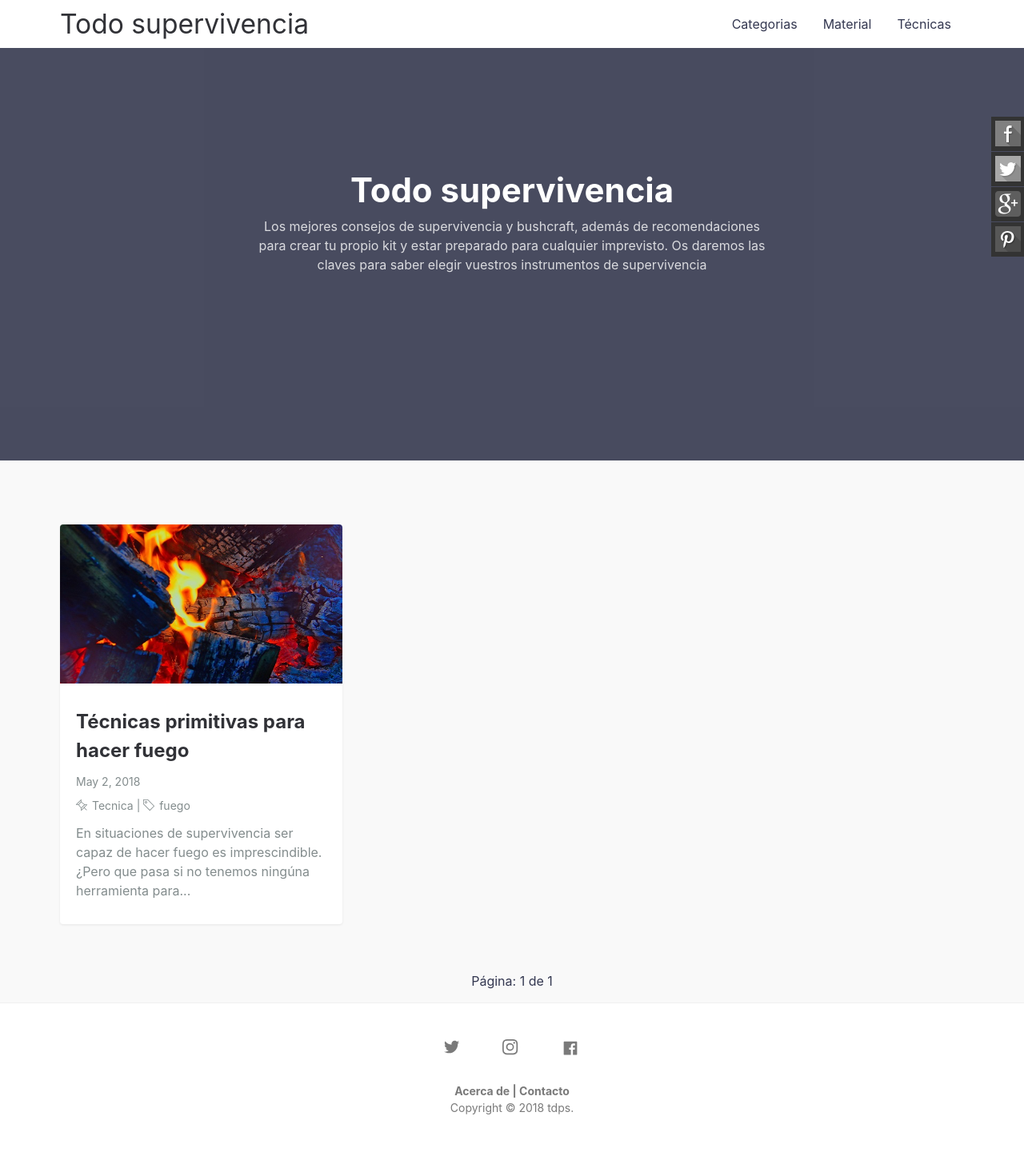
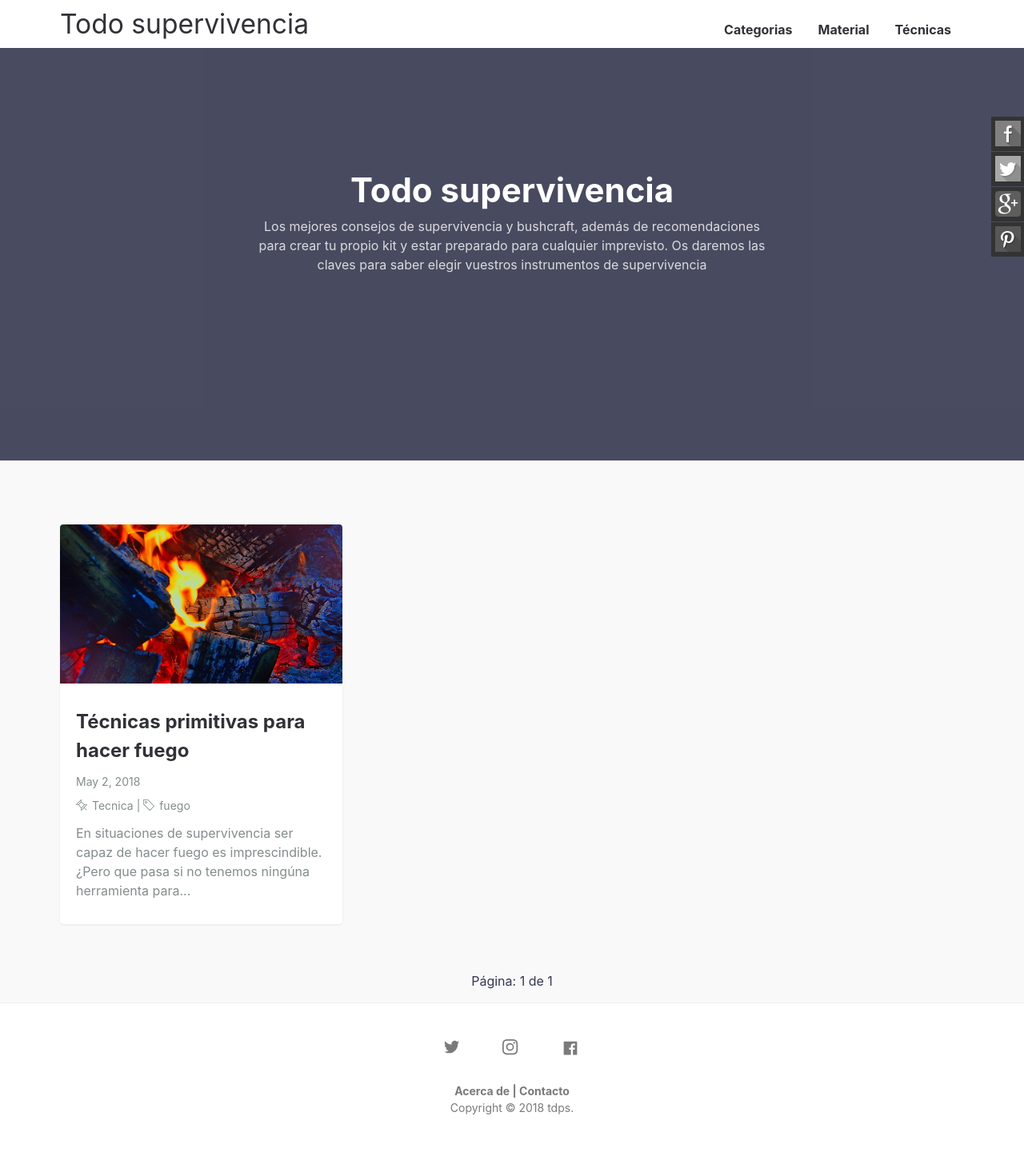
Before and after one commit to todosp/tdps, a Jekyll site: the page built from index.html, in a window 1280 px wide. Shown: the whole page at 80% size. Built offline with Jekyll 4.4.1, drawn with Linux system fonts in a browser that asks for light colours; the list of posts is cut into pages by our own code.

```diff
--- a/_config.yml
+++ b/_config.yml
@@ -1,7 +1,7 @@
 #title: Todo supervivencia # your site title
 author: todosupervivencia_es
 email: todosupervivenciaes@gmail.com # email for form submission, you also have to change it in _js/scripts.js
-#description: Blog de supervivencia y bushcraft. Te enseñaremos las mejores técnicas de supervivencia y el material necesario para construir tu kit de supervivencia para cualquier situación
+description: Blog de supervivencia y bushcraft. Te enseñaremos las mejores técnicas de supervivencia y el material necesario para construir tu kit de supervivencia para cualquier situación
 baseurl: "/" # the subpath of your site, e.g. /blog
 url: "https://www.todosupervivencia.es" # the base hostname & protocol for your site, e.g. http://example.com
 twitter_username: essupervivencia # replace with your_twitter_username or comment to remove link from footer
--- a/_includes/footer.html
+++ b/_includes/footer.html
@@ -27,6 +27,8 @@
     <div class="about">
      <a href="{{site.url}}/acerca-de">Acerca de</a> |
      <a href="{{site.url}}/contacto">Contacto</a>
+    <!--  <a href="{{site.url}}/acerca-de"><h4>Acerca de</h4></a> |
+    <a href="{{site.url}}/contacto"><h4>Contacto</h4></a> -->
     </div>
 
 
--- a/_includes/header.html
+++ b/_includes/header.html
@@ -10,13 +10,13 @@
         <div class="container header__links-wrapper">
           <!-- <a class="header__link" href="{{ '/' | relative_url }}" itemprop="url"><span itemprop="name">Home</span></a> -->
           <a class="header__link" href="{{ '/categorias' | relative_url }}" itemprop="url">
-            <span itemprop="name">Categorias</span>
+            <span itemprop="name"><h3>Categorias</h3></span>
           </a>
           <a class="header__link" href="{{'/categorias/material' | relative_url}}" itemprop="url">
-            <span itemprop="name">Material</span>
+            <span itemprop="name"><h3>Material</h3></span>
           </a>
           <a class="header__link" href="{{'/categorias/tecnica' | relative_url}}" itemprop="url">
-            <span itemprop="name">Técnicas</span>
+            <span itemprop="name"><h3>Técnicas</h3></span>
           </a>
         </div>
       </nav>
--- a/_sass/layout/_footer.scss
+++ b/_sass/layout/_footer.scss
@@ -22,6 +22,7 @@ footer {
   align-items: center;
   max-width: 200px;
   margin: 0 auto 25px;
+
 }
 
 .social__link:not(:last-child) {
@@ -45,4 +46,9 @@ footer {
 .about{
   font-weight: bold;
   cursor: pointer;
+  /*display: flex;
+  justify-content: center;
+  align-items: center;
+  max-width: 200px;
+  margin: 0 auto 25px; */
 }
--- a/_sass/layout/_nav.scss
+++ b/_sass/layout/_nav.scss
@@ -92,6 +92,11 @@
   color: $text-color;
   padding: .938rem 0;
   border-top: 1px solid $border;
+  h3{
+    font-size: initial;
+    margin-bottom: -0.9rem;
+
+  }
 }
 
 
```
Also changed, not shown: assets/css/main.css.
